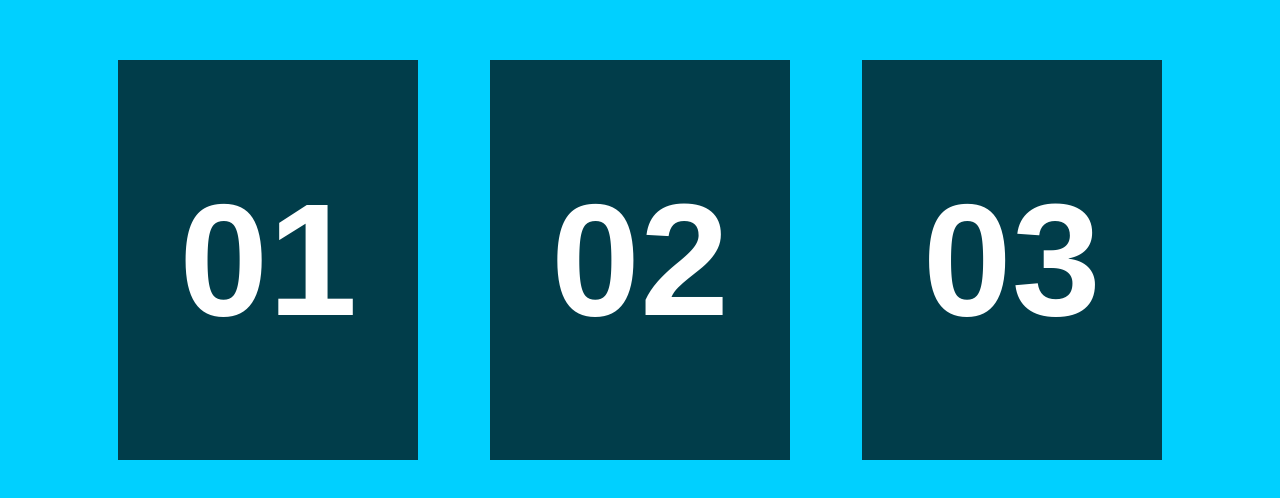
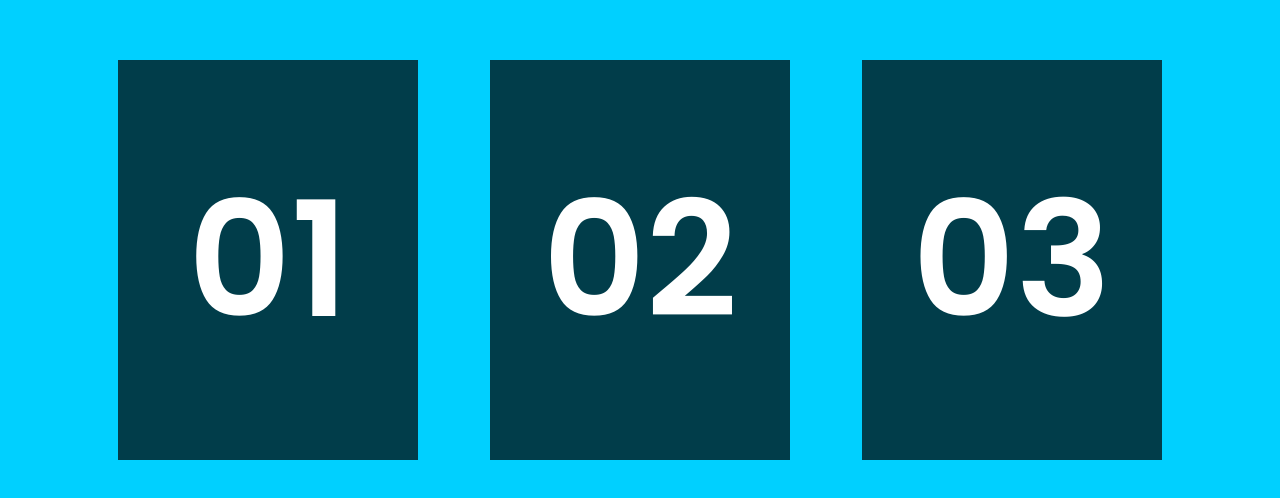
Before and after one commit to geekgates/blue-Cards-website, a plain HTML site: page index.html in a window 1280 px wide. Shown: the part 140-638 px from the top of the page. Drawn offline with Linux system fonts and the light colour scheme.

Commit message:
Add comment and optimization

```diff
--- a/style.css
+++ b/style.css
@@ -1,38 +1,48 @@
-@import url();
+@import url('https://fonts.googleapis.com/css2?family=Poppins:wght@400;600&display=swap'); /* Import Google font */
 
+/* Reset default margins and paddings */
 *{
     margin: 0;
     padding: 0;
     box-sizing: border-box;
     outline: none;
-    font-family: 'poppins', sans-serif;
+    font-family: 'Poppins', sans-serif; /* Set default font to Poppins */
 }
+
+/* Main body styling */
 body{
     display: flex;
     justify-content: center;
     align-items: center;
     min-height: 100vh;
-    background: #00d0ff;
+    background: #00d0ff; /* Background color for the body */
 }
+
+/* Container to layout the cards in a grid */
 .container{
     width: 1100px;
     display: grid;
-    grid-template-columns: repeat(auto-fit, minmax(350px, 1fr));
-    grid-gap: 15px;
+    grid-template-columns: repeat(auto-fit, minmax(350px, 1fr)); /* Automatically adjust columns */
+    grid-gap: 15px; /* Space between cards */
     margin: 0 auto;
 }
+
+/* Card styling */
 .container .card{
     position: relative;
     width: 300px;
     height: 400px;
     margin: 0 auto;
     background: #fff;
-    transition: 0.5s;
-}
-.container .card:hover{
-    box-shadow: 0 30px 50px rgba(0, 0, 0, .2);
+    transition: 0.5s; /* Smooth transition on hover */
 }
 
+/* Box shadow effect when hovering over a card */
+.container .card:hover{
+    box-shadow: 0 30px 50px rgba(0, 0, 0, .2); /* Shadow effect */
+}
+
+/* Styling for both face1 and face2 in the cards */
 .container .card .face{
     position: absolute;
     top: 0;
@@ -43,51 +53,66 @@ body{
     justify-content: center;
     align-items: center;
 }
+
+/* Styling for face1 - main content of the card */
 .container .card .face.face1{
     box-sizing: border-box;
     padding: 20px;
     text-align: center;
     background: #fff;
-    color: #013d4a;
+    color: #013d4a; /* Text color */
 }
+
+/* Spacing for the heading in face1 */
 .container .card .face.face1 h2{
     margin-top: 70px;
+}
 
-}
+/* Styling for the "Read More" link */
 .container .card .face.face1 a{
     display: inline-block;
     padding: 5px 10px;
     margin-top: 20px;
     text-decoration: none;
     color: #013d4a;
-    border: 2px solid #013d4a;
+    border: 2px solid #013d4a; /* Border around the link */
 }
+
+/* Hover effect for the link */
 .container .card .face.face1 a:hover{
     color: #fff;
-    background: #013d4a;
+    background: #013d4a; /* Background color and text change on hover */
 }
+
+/* Styling for face2 - number section of the card */
 .container .card .face.face2 h2{
     margin: 0;
     padding: 0;
     font-size: 10em;
-    color: #fff;
-    transition: 00.5s;
+    color: #fff; /* Default text color */
+    transition: 0.5s; /* Smooth transition */
 }
+
+/* Hover effect for the number on face2 */
 .container .card:hover .face.face2 h2{
-    color: #013d4a;
-    font-size: 2em;
+    color: #013d4a; /* Color change on hover */
+    font-size: 2em; /* Reduce font size on hover */
 }
+
+/* Initial styling for face2 */
 .container .card .face.face2{
     background: #013d4a;
     transition: 0.5s;
 }
+
+/* Hover effect for face2 - transform into a circle */
 .container .card:hover .face.face2{
     height: 80px;
     width: 80px;
-    border-radius: 50%;
+    border-radius: 50%; /* Make it a circle */
     top: 50px;
     left: 50%;
     transform: translateX(-50%);
     background: transparent;
-    border: 2px solid #013d4a;
+    border: 2px solid #013d4a; /* Border around the circle */
 }
```
Also changed, not shown: index.html (+7 -0 lines).
